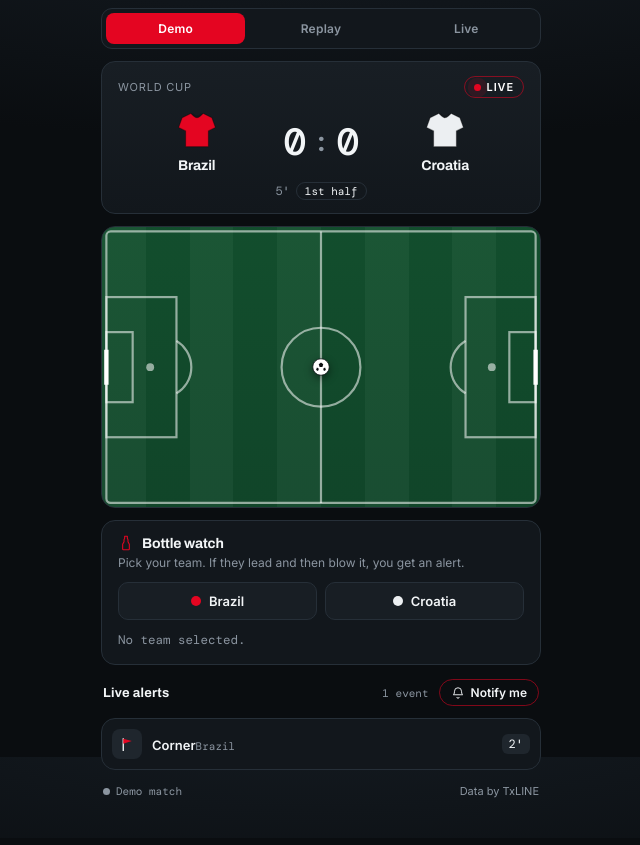
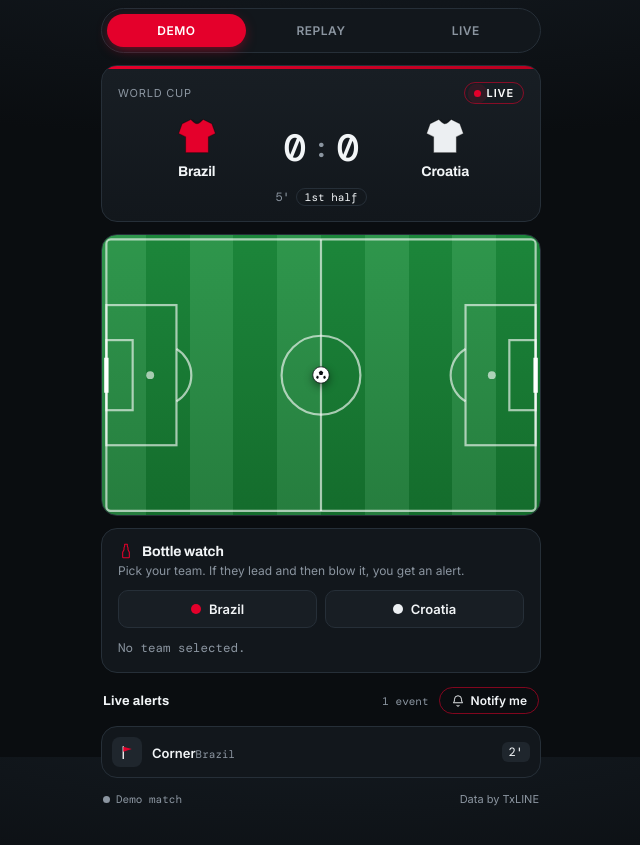
Before and after one commit to Emmanuellsensai/Pitchside, a plain HTML site: page web/touchline.html in a window 1280 px wide. Shown: the part 43-888 px from the top of the page, without its empty margins (319-959 px from the left). Drawn offline with nearby package versions, Linux system fonts and the light colour scheme.

Commit message:
Pitchside: corner ball animation and SportyBet theme polish

```diff
--- a/web/touchline.html
+++ b/web/touchline.html
@@ -12,7 +12,8 @@
 <link href="https://fonts.googleapis.com/css2?family=Archivo:wght@600;700;800&family=Inter:wght@400;500;600&family=DM+Mono:wght@400;500&display=swap" rel="stylesheet">
 <style>
   :root{
-    --brand:#E40521;
+    --brand:#E4002B;
+    --brand-press:#B80020;
     --brand-ink:#ffffff;
     --bg:#0A0D10;
     --surface:#12171C;
@@ -22,17 +23,17 @@
     --text:#F2F5F7;
     --muted:#8B95A0;
     --yellow:#F5C518;
-    --red:#E4051F;
+    --red:#E4002B;
     --green:#2FBF6B;
-    --pitch:#13502E;
-    --pitch-2:#11472A;
-    --pitch-line:rgba(255,255,255,.55);
+    --pitch:#1E8E3E;
+    --pitch-2:#15732F;
+    --pitch-line:rgba(255,255,255,.62);
 
     --font-display:"Archivo", system-ui, sans-serif;
     --font-body:"Inter", system-ui, sans-serif;
     --font-mono:"DM Mono", ui-monospace, monospace;
 
-    --r:14px;
+    --r:16px;
   }
 
   *{box-sizing:border-box}
@@ -69,21 +70,26 @@
   /* Mode switch */
   .modes{
     display:flex;gap:6px;background:var(--surface);border:1px solid var(--line);
-    border-radius:11px;padding:4px;
+    border-radius:999px;padding:5px;
   }
   .mode{
     flex:1;appearance:none;border:0;background:transparent;color:var(--muted);
-    font-family:var(--font-body);font-weight:600;font-size:12px;letter-spacing:0.02em;
-    padding:8px;border-radius:8px;cursor:pointer;transition:color .12s ease, background .12s ease;
+    font-family:var(--font-body);font-weight:700;font-size:12px;letter-spacing:0.04em;text-transform:uppercase;
+    padding:9px;border-radius:999px;cursor:pointer;transition:color .12s ease, background .12s ease, box-shadow .12s ease;
   }
   .mode:hover{color:var(--text)}
-  .mode.sel{background:var(--brand);color:var(--brand-ink)}
+  .mode.sel{background:var(--brand);color:var(--brand-ink);box-shadow:0 4px 14px -4px rgba(228,0,43,.7)}
+  .mode.sel:active{background:var(--brand-press)}
   .mode:focus-visible{outline:3px solid #5b8cff;outline-offset:2px}
 
   /* Match header */
   .matchcard{
-    background:linear-gradient(180deg,var(--surface-2),var(--surface));
-    border:1px solid var(--line);border-radius:var(--r);padding:14px 16px;
+    position:relative;background:linear-gradient(180deg,var(--surface-2),var(--surface));
+    border:1px solid var(--line);border-radius:var(--r);padding:16px;overflow:hidden;
+  }
+  .matchcard::before{
+    content:"";position:absolute;top:0;left:0;right:0;height:3px;
+    background:linear-gradient(90deg,var(--brand),var(--brand-press));
   }
   .comprow{
     display:flex;align-items:center;justify-content:space-between;
@@ -98,9 +104,9 @@
   .livechip.on{color:#fff;border-color:color-mix(in srgb,var(--brand) 55%, transparent)}
   .livechip.on .pip{background:var(--brand);animation:pulse 1.5s infinite}
   @keyframes pulse{
-    0%{box-shadow:0 0 0 0 rgba(228,5,33,.55)}
-    70%{box-shadow:0 0 0 8px rgba(228,5,33,0)}
-    100%{box-shadow:0 0 0 0 rgba(228,5,33,0)}
+    0%{box-shadow:0 0 0 0 rgba(228,0,43,.55)}
+    70%{box-shadow:0 0 0 8px rgba(228,0,43,0)}
+    100%{box-shadow:0 0 0 0 rgba(228,0,43,0)}
   }
 
   .score{display:grid;grid-template-columns:1fr auto 1fr;align-items:center;gap:8px}
@@ -134,7 +140,7 @@
   }
   .pitchwrap::before{
     content:"";position:absolute;inset:0;pointer-events:none;
-    background:repeating-linear-gradient(90deg,rgba(255,255,255,.035) 0 10%,rgba(0,0,0,.03) 10% 20%);
+    background:repeating-linear-gradient(90deg,rgba(255,255,255,.075) 0 10%,rgba(0,0,0,.06) 10% 20%);
   }
   .pitch{display:block;width:100%;height:auto;aspect-ratio:100/64;position:relative}
   .pitch svg.lines{position:absolute;inset:0;width:100%;height:100%}
@@ -159,6 +165,9 @@
   .flag.tr{left:97%;top:7%;margin-left:-18px}
   .flag.br{left:97%;top:93%;margin-left:-18px;transform-origin:bottom}
   .flag.show{opacity:1;transform:translateY(0) scale(1)}
+  .flag.wave svg{transform-origin:bottom left;animation:flagwave .45s ease-in-out infinite}
+  @keyframes flagwave{0%,100%{transform:rotate(-7deg)}50%{transform:rotate(9deg)}}
+  .ball.corner{transform:scale(.92)}
 
   .pitchcard{
     position:absolute;top:10%;width:22px;height:30px;border-radius:3px;z-index:4;
@@ -172,7 +181,7 @@
   .pitchcard.show{opacity:1;transform:scale(1) rotate(-8deg)}
 
   .flash{position:absolute;inset:0;z-index:5;pointer-events:none;opacity:0;
-    background:radial-gradient(80% 80% at 50% 50%, rgba(228,5,33,.5), transparent 70%)}
+    background:radial-gradient(80% 80% at 50% 50%, rgba(228,0,43,.5), transparent 70%)}
   .flash.go{animation:flash .9s ease}
   @keyframes flash{0%{opacity:0}15%{opacity:1}100%{opacity:0}}
   .goalword{
@@ -957,10 +966,30 @@ function onGoal(side, minute){
 }
 
 function onCorner(side, minute){
-  // Home attacks the right, so a home corner lights the right side flags.
-  const flags = (side === "home") ? [els.flagTR, els.flagBR] : [els.flagTL, els.flagBL];
-  flags.forEach(f => { f.innerHTML = ICONS.flag; f.classList.add("show"); });
-  setTimeout(() => flags.forEach(f => f.classList.remove("show")), 1600);
+  // Home attacks the right, away attacks the left. Pick the top or bottom corner
+  // on the attacking side, send the ball out to the corner arc, wave that flag,
+  // then bring the ball back to the centre spot.
+  const top = (typeof minute === "number") ? (minute % 2 === 0) : (Math.random() < 0.5);
+  let flag, x, y;
+  if (side === "home"){ flag = top ? els.flagTR : els.flagBR; x = "95%"; }
+  else { flag = top ? els.flagTL : els.flagBL; x = "5%"; }
+  y = top ? "10%" : "90%";
+
+  els.ball.classList.remove("idle");
+  els.ball.classList.add("corner");
+  els.ball.style.left = x; els.ball.style.top = y;
+
+  flag.innerHTML = ICONS.flag;
+  flag.classList.add("show", "wave");
+
+  setTimeout(() => {
+    flag.classList.remove("wave");
+    flag.classList.remove("show");
+    els.ball.classList.remove("corner");
+    els.ball.style.left = "50%"; els.ball.style.top = "50%";
+    setTimeout(() => els.ball.classList.add("idle"), 650);
+  }, 1600);
+
   addAlert("corner", minute, "Corner", teamName(side), side);
 }
 
```
